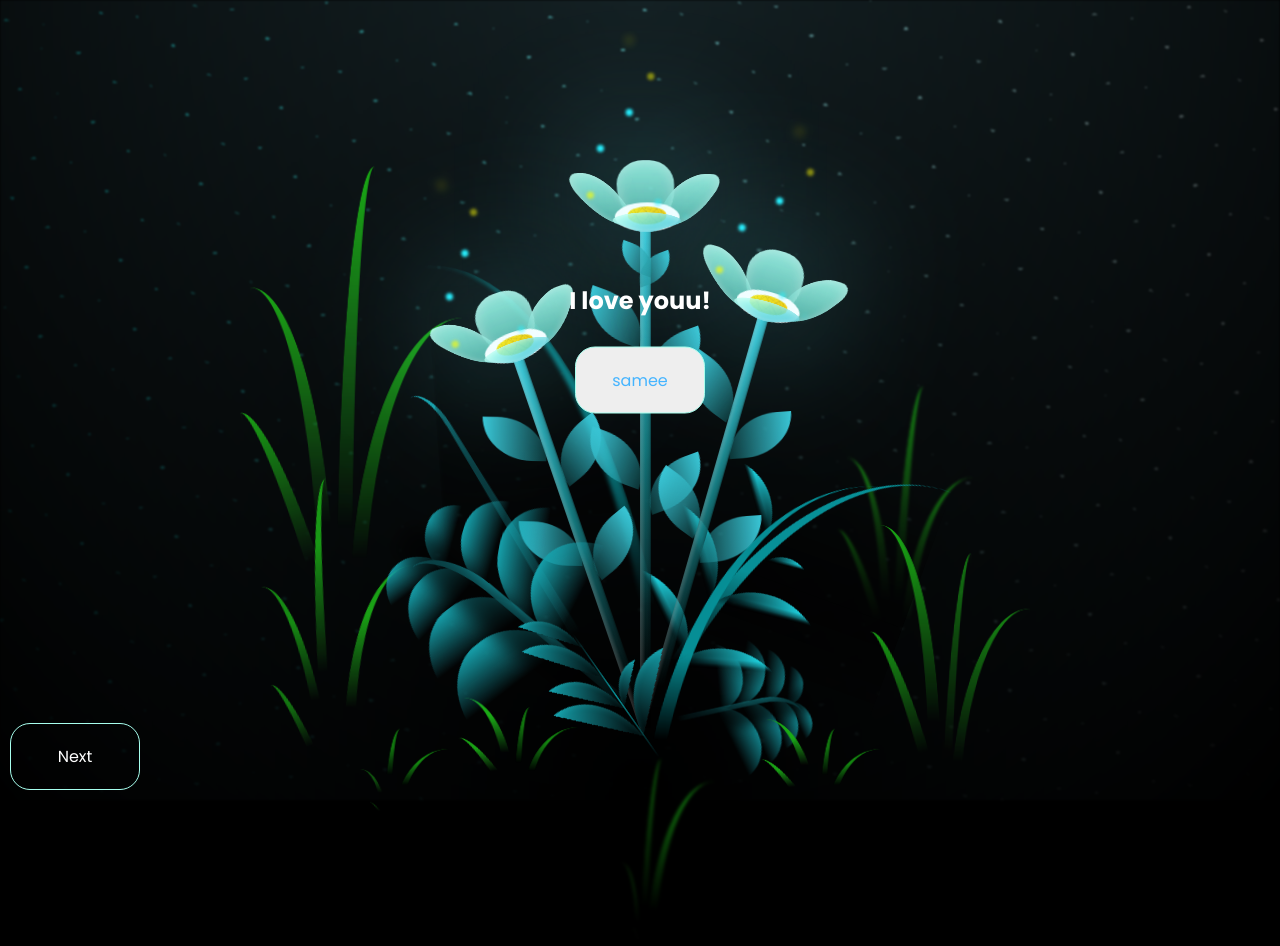
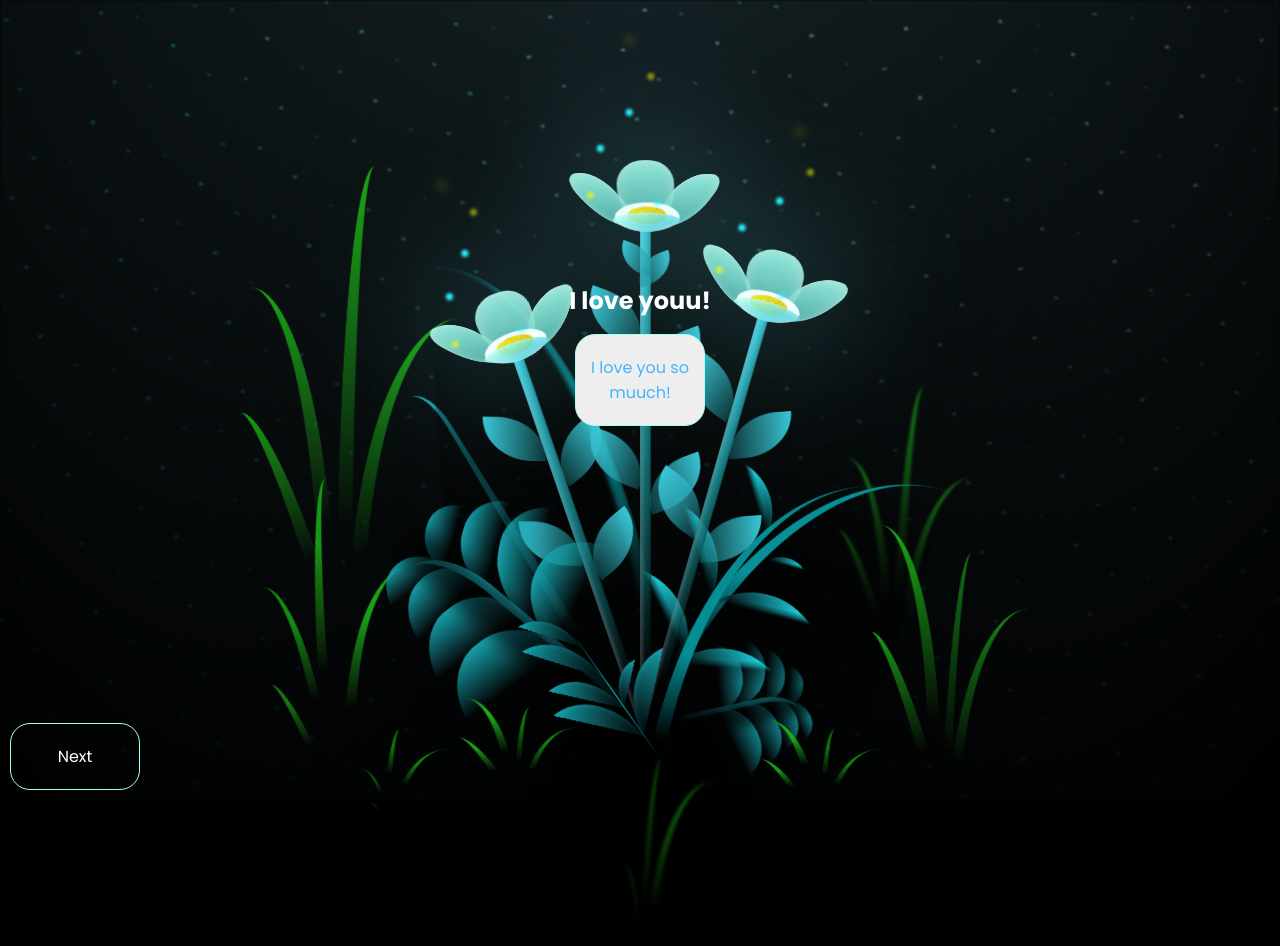
Before and after one commit to Immabug/LOML, a plain HTML site: page flower/flower.html in a window 1280 px wide. Drawn offline with Linux system fonts and the light colour scheme.

Commit message:
Update flower.html

```diff
--- a/flower/flower.html
+++ b/flower/flower.html
@@ -13,7 +13,7 @@
 
   <div class="popup">
    <h2> I love youu!</h2>
-   <a  id="same_btn">samee</a>
+   <a  id="same_btn">I love you so muuch!</a>
   </div>
 
   <section class="letter">
```
